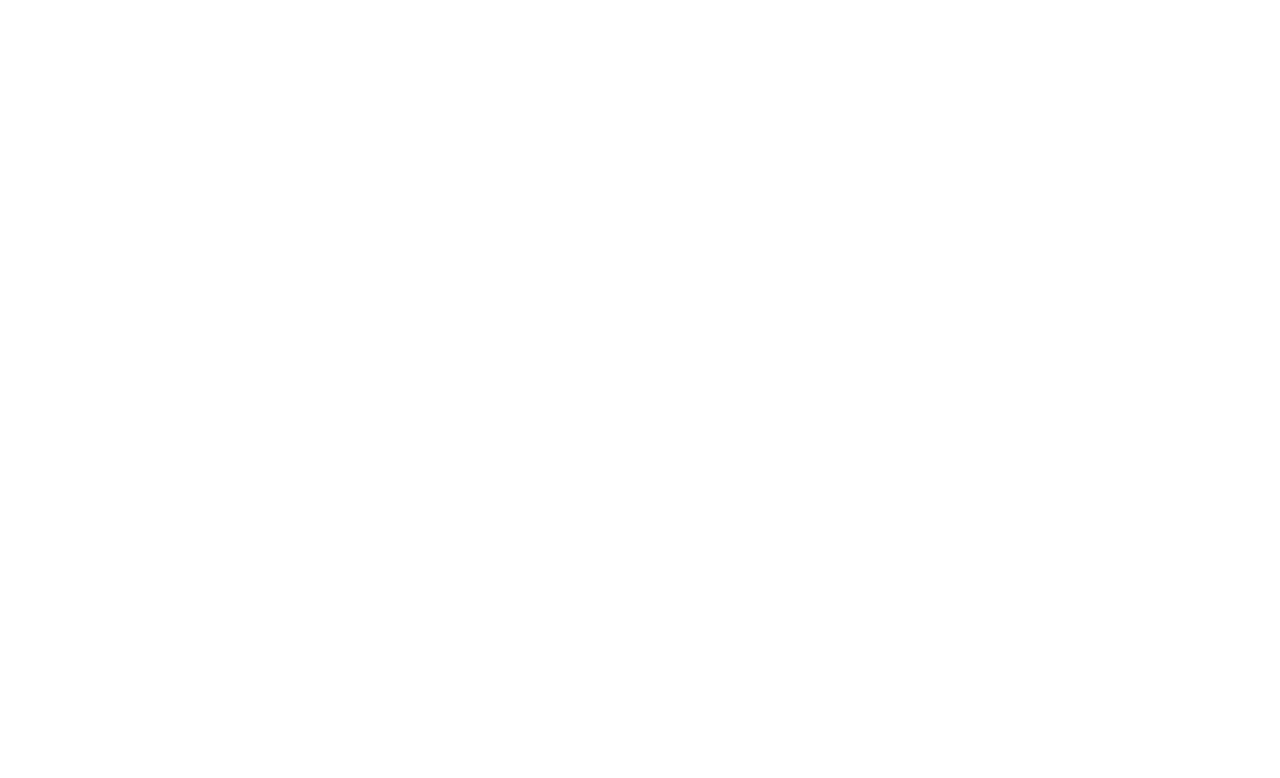
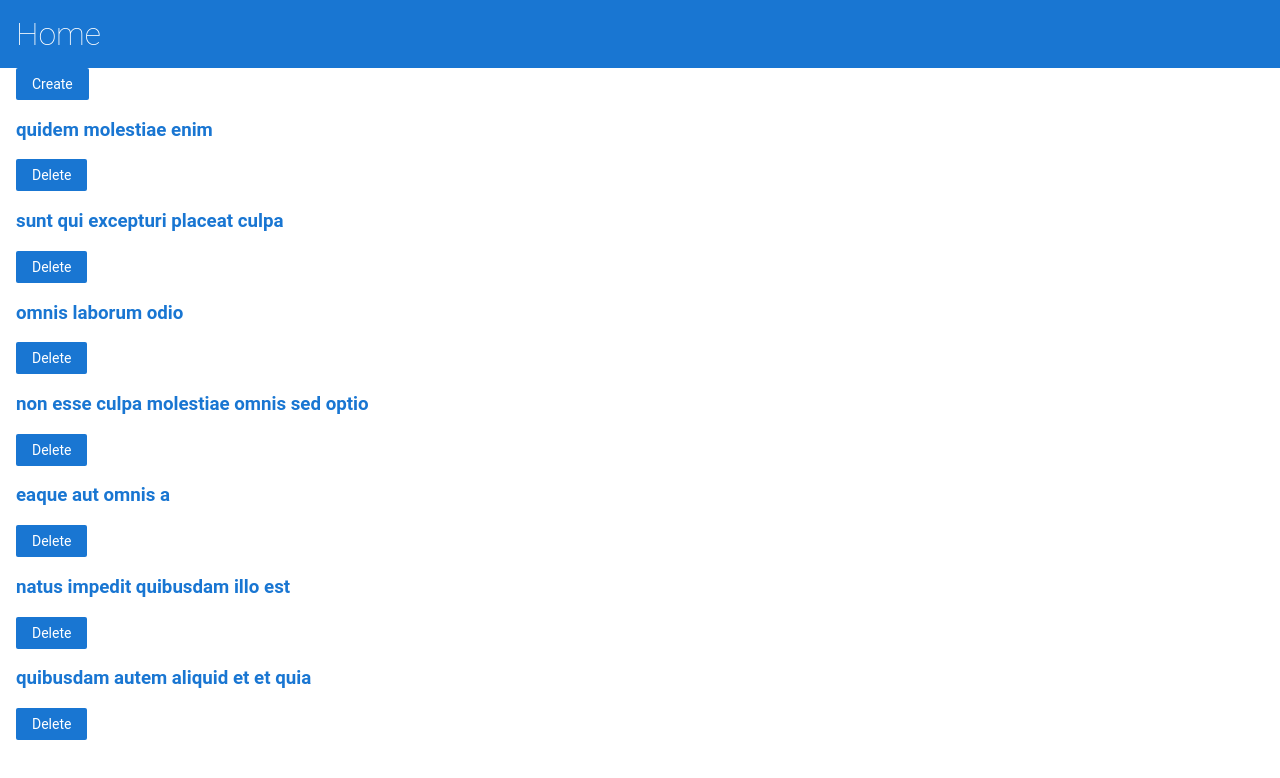
Before and after one commit to YernurTenizbay/angular-mkvp8s, an Angular app: page /albums in a window 1280 px wide. Shown: the top 778 px of the page. Built offline with nearby package versions, Linux system fonts and the light colour scheme.

Commit message:
1 file modified

```diff
--- a/src/app/albums/albums.component.html
+++ b/src/app/albums/albums.component.html
@@ -1,3 +1,5 @@
+ <button (click)="create()"> Create </button>
+
 <div *ngFor="let album of albums">
   <div *ngIf="album.userId==1">
   <h3>
@@ -5,6 +7,7 @@
         {{album.title}}
     </a>
   </h3>
+    <button (click)="album.userId=remove(album.userId)"> Delete </button>
   </div>
-  <button (click)="{{album.userId=2}}"> Delete </button>
+
 </div>
```
